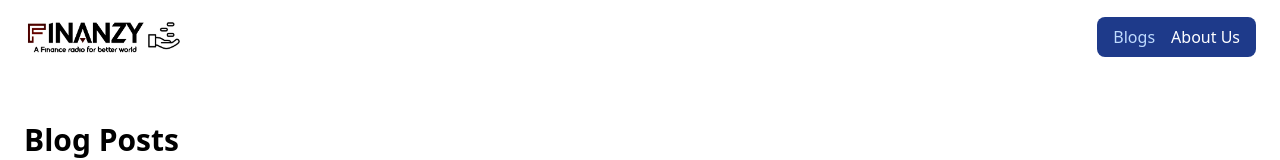
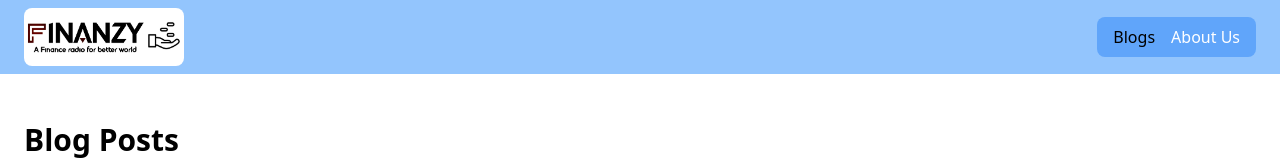
Before and after one commit to v-house/my-finance-life, a Next.js app: page / in a window 1280 px wide. Shown: the top 160 px of the page. Built offline with nearby package versions, Linux system fonts and the light colour scheme.

Commit message:
Navbar editzzz

```diff
--- a/components/Navbar.tsx
+++ b/components/Navbar.tsx
@@ -1,4 +1,3 @@
-import Link from "next/link";
 import Image from "next/image";
 import { useRouter } from "next/router";
 
@@ -6,7 +5,7 @@ const Navbar = () => {
   const { asPath } = useRouter();
 
   return (
-    <nav className="p-2 px-1 lg:px-6 sticky top-0 z-10 rounded-b-lg lg:rounded-b-2xl bg-transparent">
+    <nav className="bg-blue-300 p-2 px-1 lg:px-6 sticky top-0 z-10">
       <div className="container mx-auto flex justify-between items-center">
         <div className="flex items-center space-x-2">
           <Image
@@ -17,14 +16,12 @@ const Navbar = () => {
             className="cursor-pointer rounded-lg"
           />
         </div>
-        <div className="bg-blue-900 text-white rounded-lg p-2 px-4">
+        <div className="bg-blue-400 text-white rounded-lg p-2 px-4">
           <ul className="flex space-x-4">
             <li>
               <a
                 href="/"
-                className={`nav-button ${
-                  asPath === "/" ? "text-blue-200" : ""
-                }`}
+                className={`nav-button ${asPath === "/" ? "text-black" : ""}`}
               >
                 Blogs
               </a>
@@ -33,7 +30,7 @@ const Navbar = () => {
               <a
                 href="/about"
                 className={`nav-button ${
-                  asPath === "/about" ? "text-blue-200" : ""
+                  asPath === "/about" ? "text-black" : ""
                 }`}
               >
                 About Us
```
